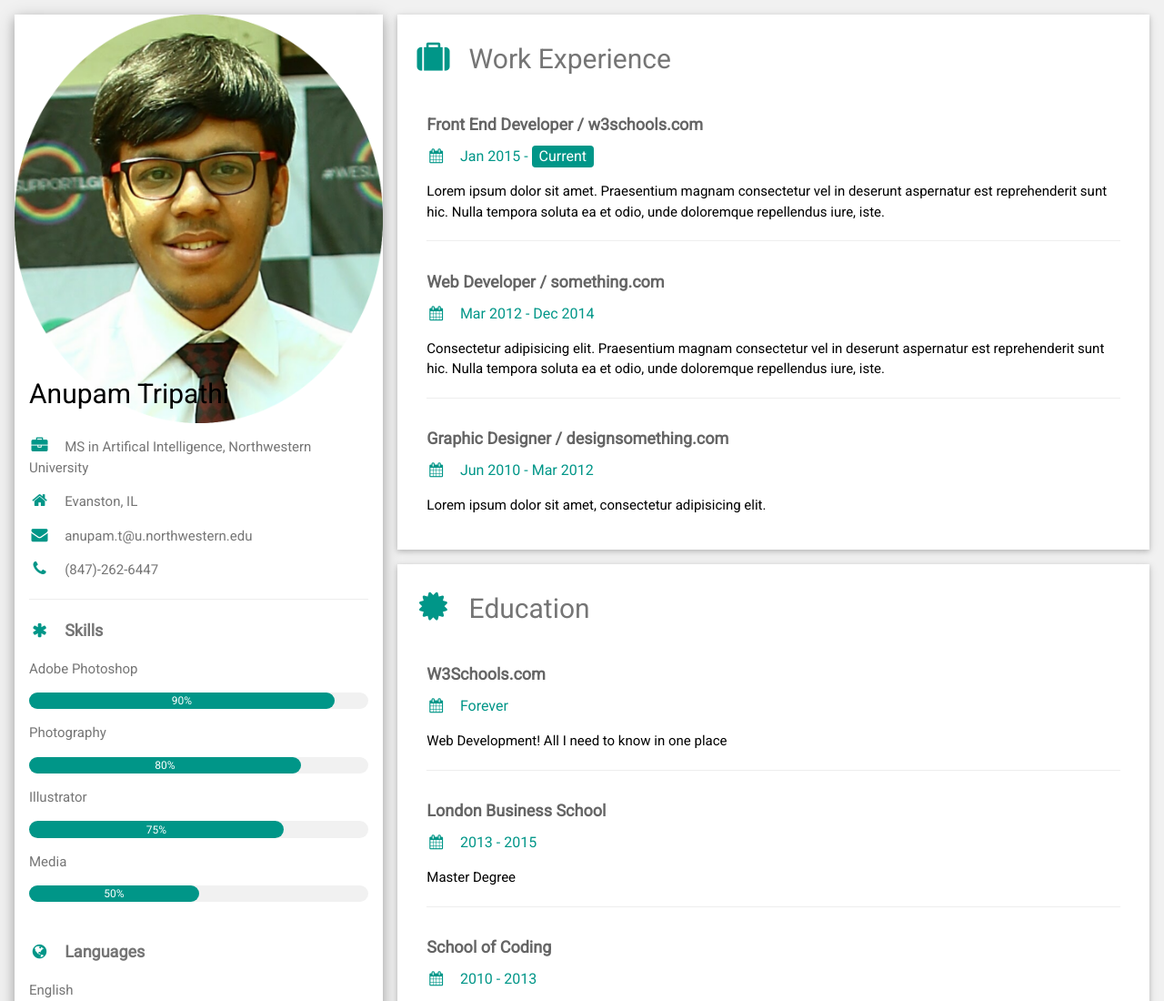
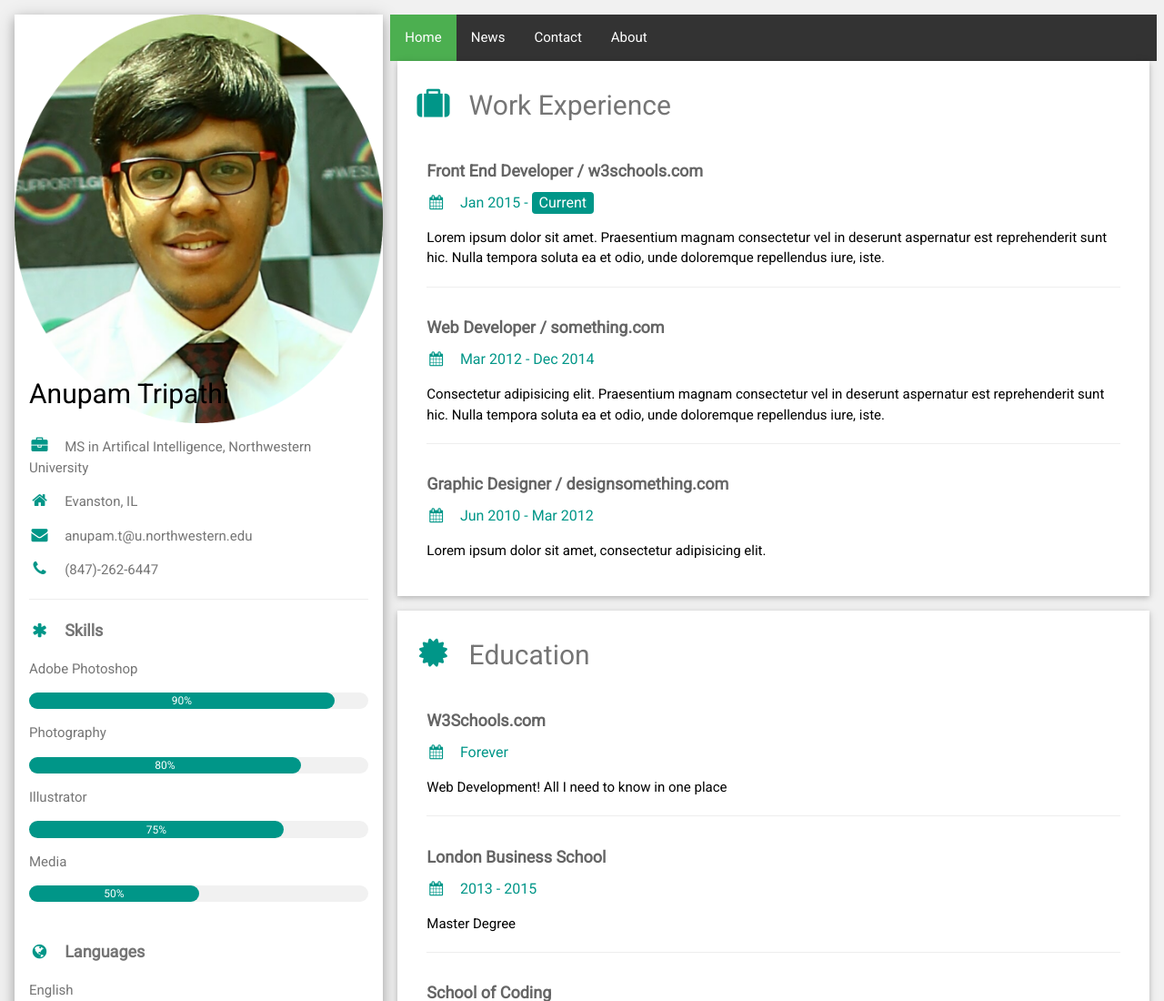
Before and after one commit to anupamtripathi7/anupamtripathi, a plain HTML site: page index.html in a window 1280 px wide. Shown: the top 1100 px of the page at 91% size. Drawn offline with nearby package versions, Linux system fonts and the light colour scheme.

Commit message:
Update index.html

```diff
--- a/index.html
+++ b/index.html
@@ -8,6 +8,36 @@
 <link rel="stylesheet" href="https://cdnjs.cloudflare.com/ajax/libs/font-awesome/4.7.0/css/font-awesome.min.css">
 <style>
 html,body,h1,h2,h3,h4,h5,h6 {font-family: "Roboto", sans-serif}
+
+  ul {
+  list-style-type: none;
+  margin: 0;
+  padding: 0;
+  overflow: hidden;
+  background-color: #333;
+}
+
+li {
+  float: left;
+}
+
+li a {
+  display: block;
+  color: white;
+  text-align: center;
+  padding: 14px 16px;
+  text-decoration: none;
+}
+
+li a:hover:not(.active) {
+  background-color: #111;
+}
+
+.active {
+  background-color: #4CAF50;
+}
+
+
 </style>
 <body class="w3-light-grey">
 
@@ -76,6 +106,15 @@ html,body,h1,h2,h3,h4,h5,h6 {font-family: "Roboto", sans-serif}
     </div>
 
     <!-- Right Column -->
+
+<ul>
+  <li><a class="active" href="#home">Home</a></li>
+  <li><a href="#news">News</a></li>
+  <li><a href="#contact">Contact</a></li>
+  <li><a href="#about">About</a></li>
+</ul>
+
+
     <div class="w3-twothird">
 
       <div class="w3-container w3-card w3-white w3-margin-bottom">
```
